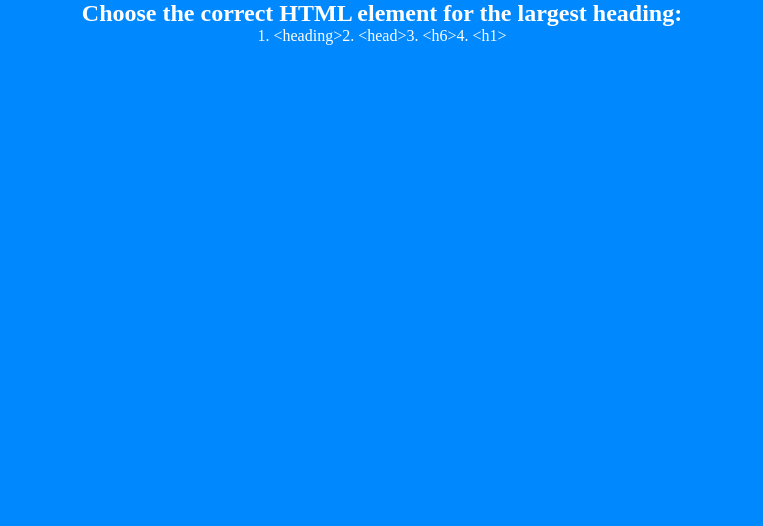
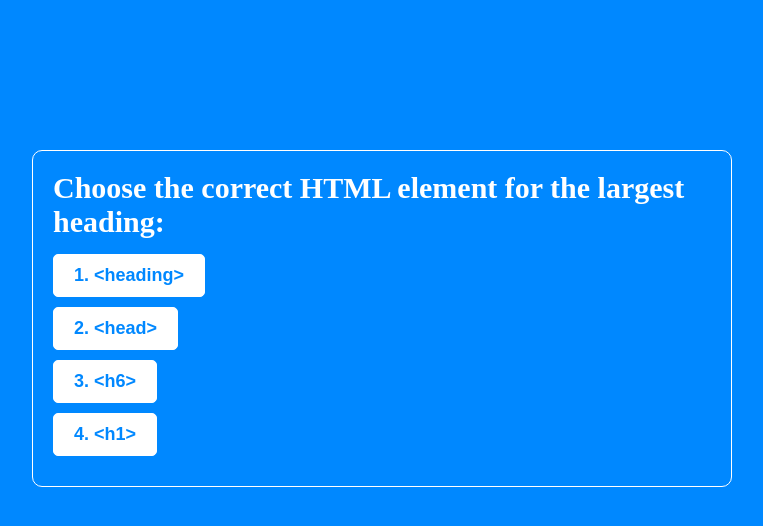
Before and after one commit to ShevViktoryia/JS-Quiz-App, a plain HTML site: page index.html in a window 1280 px wide. Both pictures are taken after a click on the button "Start". Shown: the whole page, without its empty margins (258-1021 px from the left). Drawn offline with Linux system fonts and the light colour scheme.

Commit message:
refactor: change styles

```diff
--- a/script.js
+++ b/script.js
@@ -45,7 +45,7 @@ function getQuestion() {
   questTitle.textContent = curQuestion.prompt;
   options.innerHTML = "";
   curQuestion.options.forEach((answer, i) => {
-    let btn = document.createElement("document");
+    let btn = document.createElement("button");
     btn.setAttribute("value", answer);
     btn.textContent = i + 1 + ". " + answer;
     options.appendChild(btn);
--- a/style.css
+++ b/style.css
@@ -22,16 +22,17 @@ h1 {
 
 button {
   background-color: white;
-  transition: 0.5s;
+  transition: 0.2s;
   color: #08f;
   font-size: 18px;
+  border: 1px solid white;
   font-weight: 600;
   padding: 10px 20px;
-  border: none;
   border-radius: 5px;
 }
 
-button:hover {
+button:hover,
+button:active {
   background-color: #08f;
   color: white;
   border: 1px solid white;
@@ -41,3 +42,23 @@ button:hover {
 .hide {
   display: none;
 }
+
+.questions {
+  max-width: 700px;
+  width: 100%;
+  border: 1px solid white;
+  margin: 150px auto;
+  padding: 20px;
+  border-radius: 10px;
+}
+
+#question-title {
+  font-size: 30px;
+  margin-bottom: 15px;
+  text-align: left;
+}
+
+.options button {
+  display: block;
+  margin: 10px 0;
+}
```
